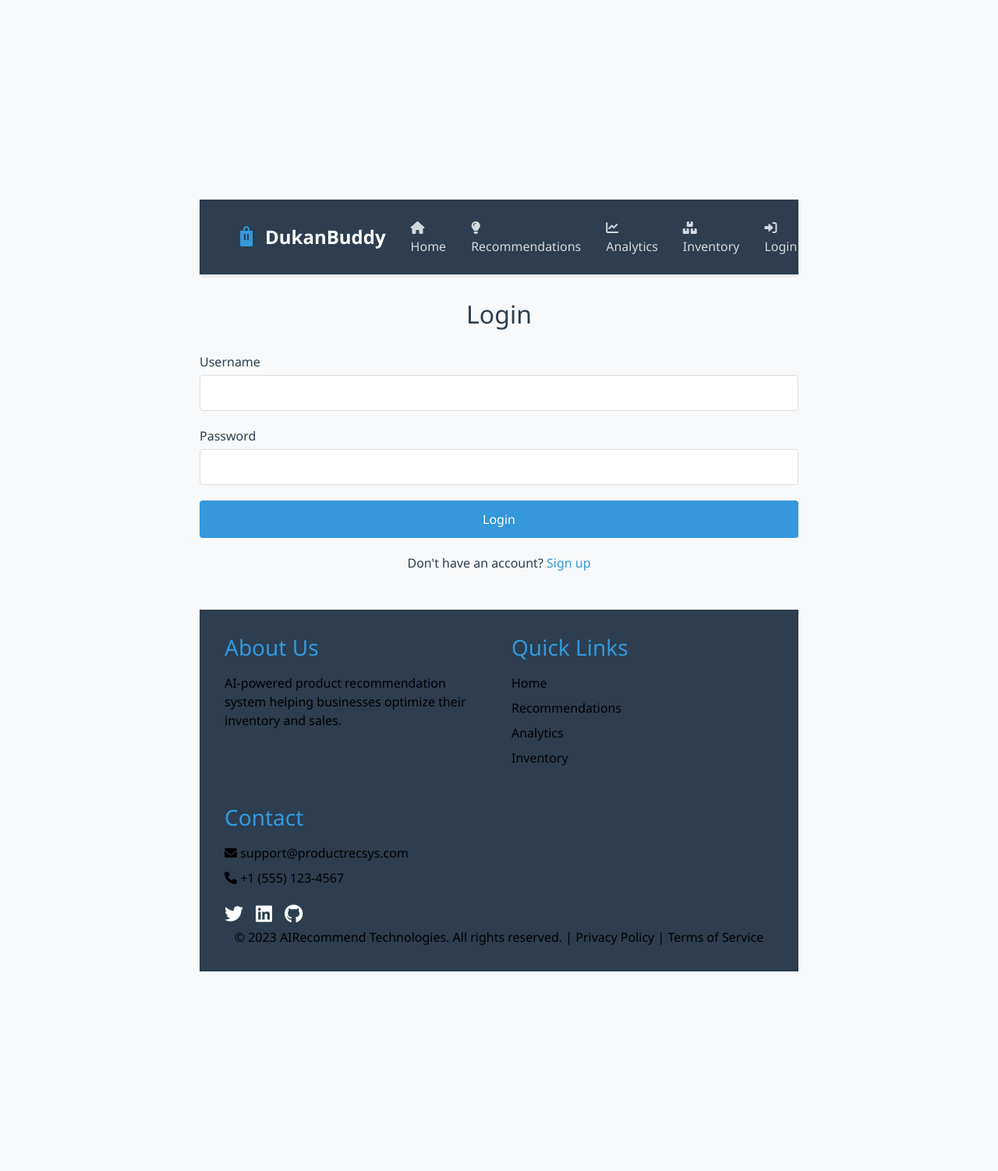
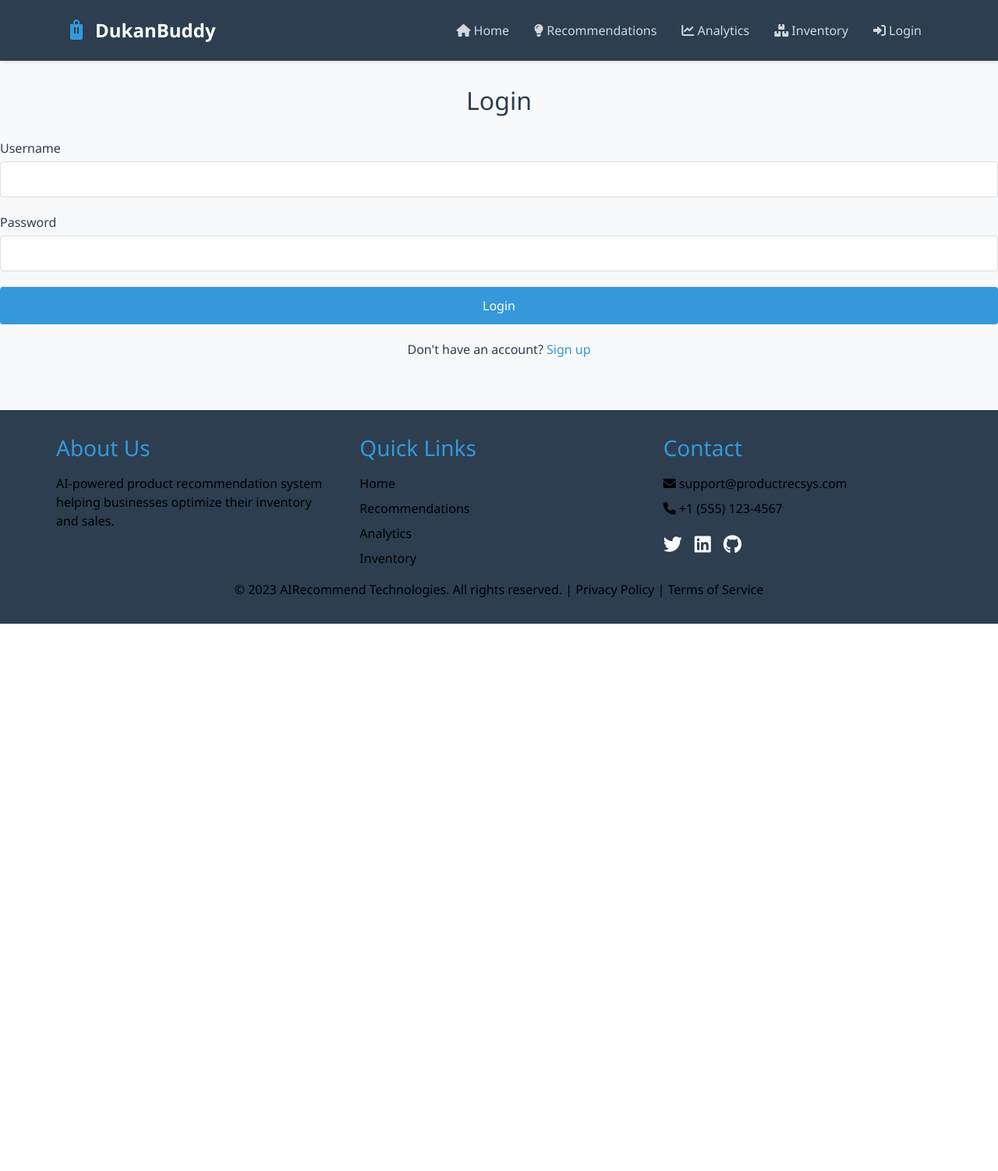
Before and after one commit to InventoHack-MalayShubham/Hero-Product-Recommendation, a Flask app: page /login in a window 1280 px wide. Shown: the whole page at 78% size. After the commit the page ends 800 px from the top, so only its background shows below. Run offline with Flask 3, Linux system fonts and the light colour scheme.

Commit message:
Update base.html

```diff
--- a/templates/base.html
+++ b/templates/base.html
@@ -24,7 +24,6 @@
             min-height: 100vh;
             display: flex;
             flex-direction: column;
-            padding:20vw;
         }
 
         .navbar {
```
